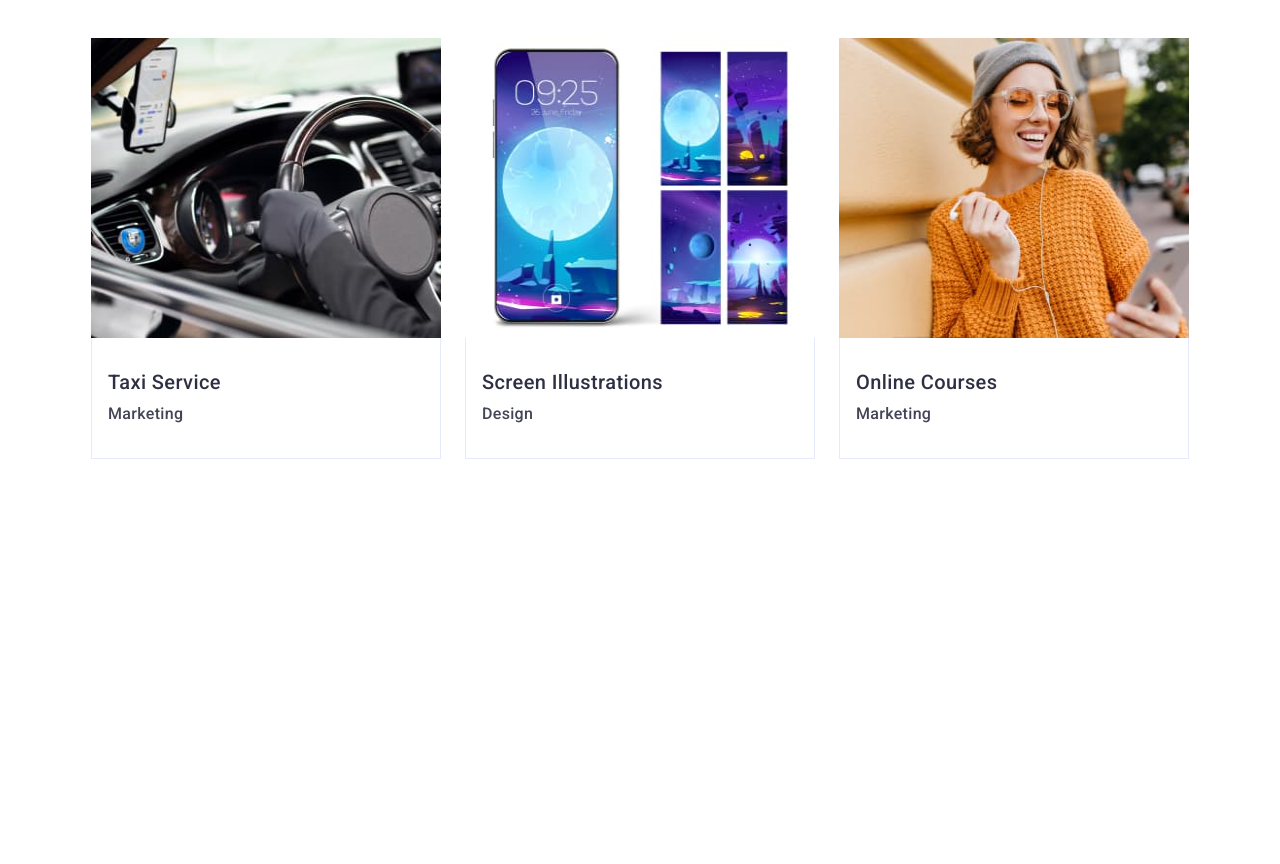
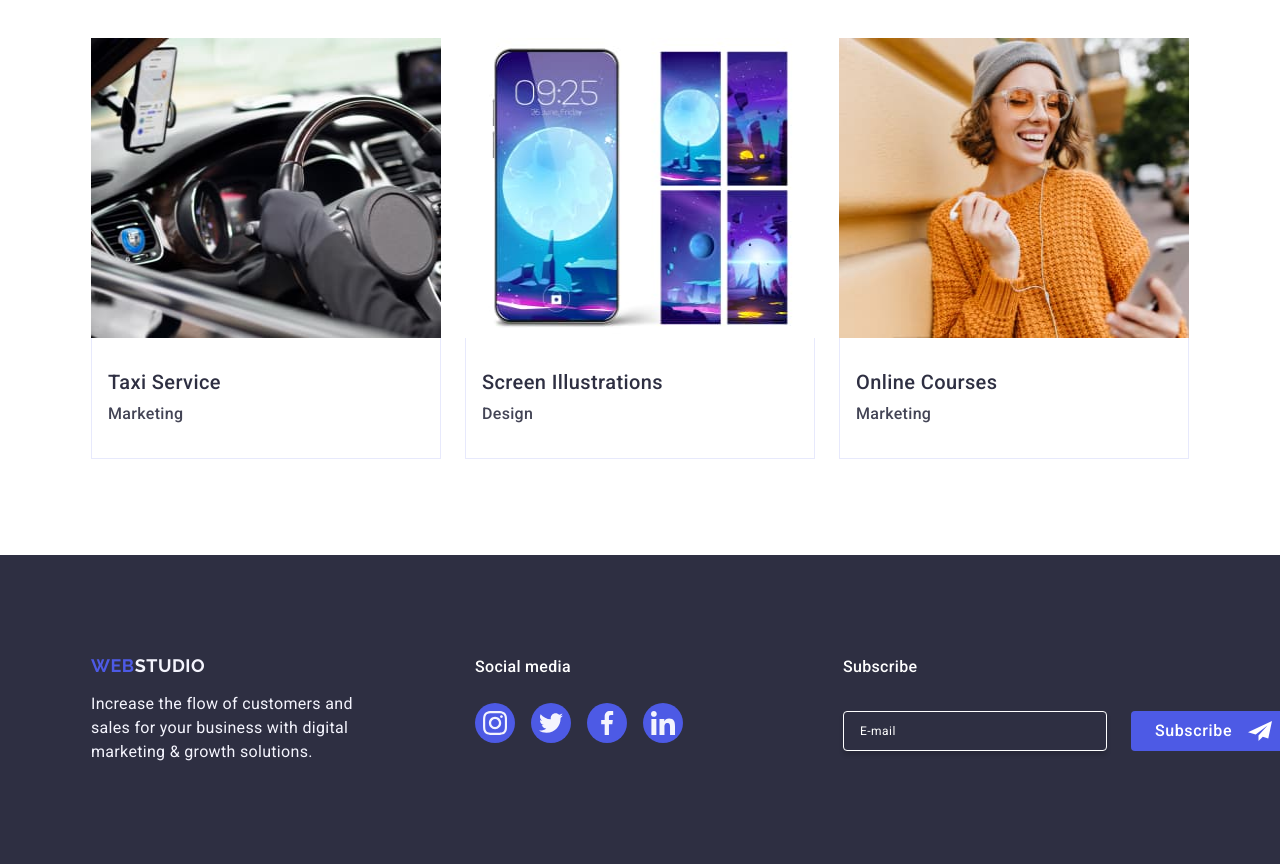
Before and after one commit to Inna-Khalas/goit-markup-hw-6, a plain HTML site: page index.html in a window 1280 px wide. Shown: the part 1859-2723 px from the top of the page. Before the commit the page ends 2414 px from the top, so only its background shows below. Drawn offline with nearby package versions, Linux system fonts and the light colour scheme.

Commit message:
new file

```diff
--- a/css/styles.css
+++ b/css/styles.css
@@ -488,7 +488,8 @@ img {
 /* FOOTER */
 .footer {
     background-color: #2E2F42;
-    padding: 100px 0;
+    /* padding: 100px 0; */
+    padding: 96px 0;
 }
 
 .footer-title {
@@ -501,6 +502,12 @@ img {
     color: #4d5ae5;
     margin-bottom: 16px;
     display: inline-block;
+    /* display: flex;
+    align-items: center;
+    justify-content: flex-start;
+    flex-direction: row;
+    gap: 0px; */
+
 }
 
 .footer-title-color {
@@ -518,28 +525,30 @@ img {
     font-size: 16px;
     line-height: 1.5;
     letter-spacing: 0.02em;
-    max-width: 264px;
+    max-width: 288px;
     color: #F4F4FD;
 }
 
 .container-footer {
 
-    margin-right: 120px;
+    /* margin-right: 120px; */
 }
 
 .footer-social-media {
     display: flex;
-    align-items: baseline;
+
     flex-direction: column;
 
 }
 
 .form-footer {
     display: flex;
+    flex-wrap: wrap;
     justify-content: flex-start;
-    align-items: center;
-    margin-left: 80px;
-    gap: 24px;
+
+    gap: 16px;
+    /* margin-left: 80px; */
+    /* gap: 24px; */
 }
 
 /* .label-email-footer {
@@ -574,12 +583,13 @@ img {
     background-color: #31d0aa
 }
 
-/* .footer-block {
+.footer-block {
     display: flex;
-  margin-left:80px;
-    gap:16px;
+    /*
+    margin-left: 80px; */
+    gap: 16px;
     flex-direction: column;
-} */
+}
 
 .input-footer {
     border: 1px solid #fff;
@@ -606,7 +616,7 @@ img {
     letter-spacing: 0.02em;
     color: #fff;
     margin-bottom: 16px;
-    margin-left: 80px;
+    /* margin-left: 80px; */
 }
 
 .footer-btn {
@@ -638,7 +648,9 @@ img {
 
 .icon {
     display: flex;
+    flex-wrap: wrap;
     align-items: baseline;
+    gap: 72px;
 }
 
 
@@ -990,3 +1002,39 @@ img {
     .portfolio-item {
         width: calc((100% - 48px) / 3);
     }
+
+    .footer {
+        padding: 100px 0;
+    }
+
+    .container-footer {
+        margin-right: 120px;
+    }
+
+    .icon {
+        gap: 0;
+        flex-wrap: nowrap;
+    }
+
+    .footer-text {
+        width: 264px;
+    }
+
+    .footer-block {
+        margin-left: 80px;
+    }
+
+    .input-footer-txt {
+        margin-left: 80px;
+    }
+
+    .form-footer {
+        margin-left: 80px;
+        flex-wrap: nowrap;
+        gap: 24px;
+    }
+
+    .footer-social-media {
+        align-items: baseline;
+    }
+}
--- a/index.html
+++ b/index.html
@@ -338,7 +338,7 @@
         </section>
     </main>
     <!-- footer -->
-    <!-- <footer class="footer">
+    <footer class="footer">
         <div class="container icon">
             <div class="container-footer">
                 <a href="./index.html" class="footer-title">Web<span class="footer-title-color">Studio</span></a>
@@ -379,7 +379,7 @@
                 </form>
             </div>
         </div>
-    </footer> -->
+    </footer>
     <!-- BACKDROP -->
     <div class="backdrop">
         <div class="modal ">
```
